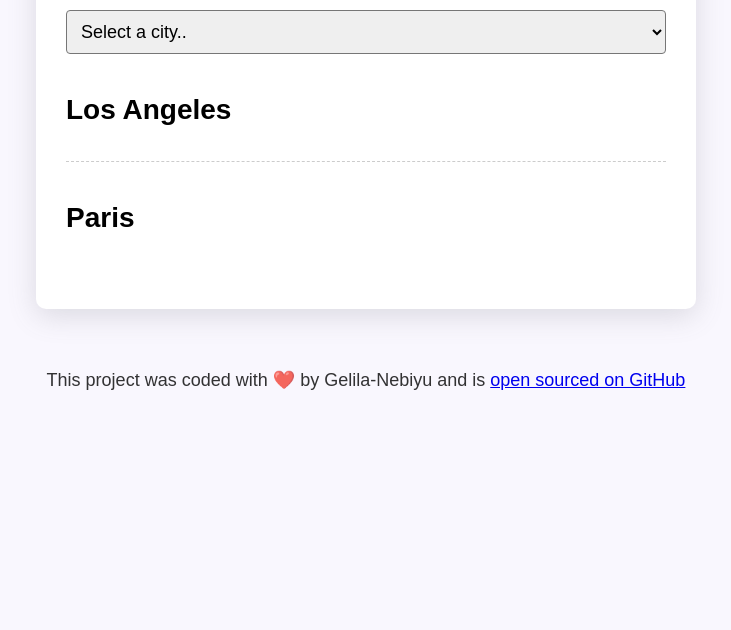
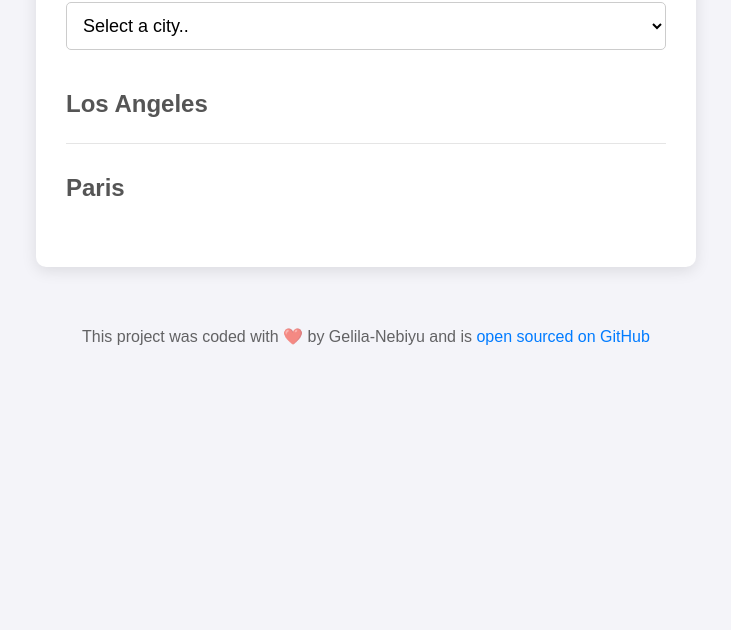
Before and after one commit to Gelila-Nebiyu/World-Clock, a plain HTML site: page index.html in a window 1280 px wide. Shown: the part 170-800 px from the top of the page, without its empty margins (274-1005 px from the left). Drawn offline with nearby package versions, Linux system fonts and the light colour scheme; a script that the page names is missing.

Commit message:
modified css

```diff
--- a/css/style.css
+++ b/css/style.css
@@ -1,25 +1,38 @@
 body {
-  background-color: #f9f7fe;
-  font-family: sans-serif;
+  background-color: #f4f4f9;
+  font-family: 'Arial', sans-serif;
+  margin: 0;
+  padding: 0;
 }
 
 h1 {
   text-align: center;
-  font-family: sans-serif;
   font-size: 36px;
+  color: #333;
+  margin: 20px 0;
 }
 
 h2 {
   margin: 0 0 5px;
-  font-size: 28px;
+  font-size: 24px;
+  color: #555;
 }
 
 select {
   display: block;
   width: 100%;
   font-size: 18px;
-  border-radius: 4px;
-  padding: 10px;
+  border-radius: 5px;
+  padding: 12px;
+  margin-bottom: 20px;
+  border: 1px solid #ccc;
+  background-color: #fff;
+  transition: border-color 0.3s;
+}
+
+select:focus {
+  border-color: #007bff;
+  outline: none;
 }
 
 .container {
@@ -27,16 +40,21 @@ select {
   margin: 60px auto;
   background: white;
   padding: 30px;
-  box-shadow: rgba(100, 100, 111, 0.2) 0px 7px 29px 0px;
+  box-shadow: rgba(0, 0, 0, 0.1) 0px 4px 15px;
   border-radius: 10px;
+  transition: box-shadow 0.3s;
+}
+
+.container:hover {
+  box-shadow: rgba(0, 0, 0, 0.2) 0px 8px 30px;
 }
 
 .city {
   display: flex;
   margin: 10px 0;
   justify-content: space-between;
-  padding: 30px 0;
-  border-bottom: 1px dashed rgba(0, 0, 0, 0.2);
+  padding: 20px 0;
+  border-bottom: 1px solid rgba(0, 0, 0, 0.1);
 }
 
 .city:last-child {
@@ -45,11 +63,13 @@ select {
 
 .date {
   opacity: 0.7;
+  font-size: 16px;
 }
 
 .time {
   font-size: 48px;
   font-weight: bold;
+  color: #007bff;
 }
 
 .time small {
@@ -60,6 +80,16 @@ select {
 
 footer {
   text-align: center;
-  font-size: 18px;
-  color: rgba(0, 0, 0, 0.8);
+  font-size: 16px;
+  color: rgba(0, 0, 0, 0.6);
+  margin-top: 30px;
 }
+
+footer a {
+  color: #007bff;
+  text-decoration: none;
+}
+
+footer a:hover {
+  text-decoration: underline;
+}
```
